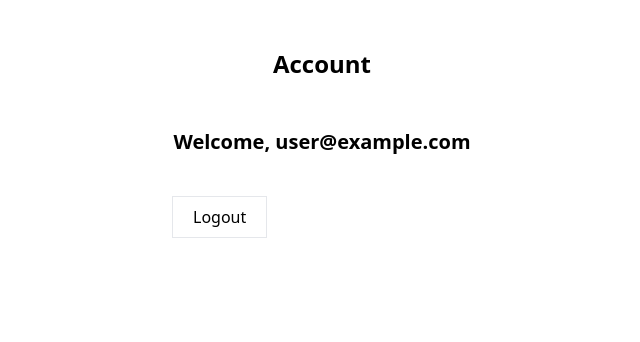
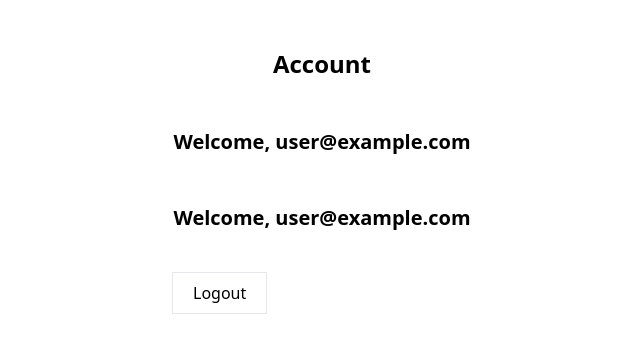
Before and after one commit to JackGerry1/google-auth, a React (Create React App) app: page /account in a window 1280 px wide. Shown: the top 342 px of the page, without its empty margins (318-958 px from the left). Built offline with nearby package versions, Linux system fonts and the light colour scheme; no server answers; sample sign-in values are in the browser's storage.

Commit message:
adding something

```diff
--- a/src/pages/Account.jsx
+++ b/src/pages/Account.jsx
@@ -17,6 +17,8 @@ const Account = () => {
       <h1 className="text-center text-2xl font-bold pt-12">Account</h1>
       <div>
         <h2 className="text-center text-xl font-bold pt-12">Welcome, {user?.email}</h2>
+        <h2 className="text-center text-xl font-bold pt-12">Welcome, {user?.email}</h2>
+
       </div>
       <button onClick={handleSignOut} className="border py-2 px-5 mt-10">
         Logout
```
